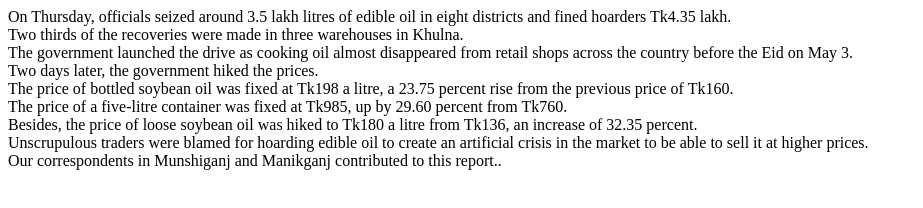
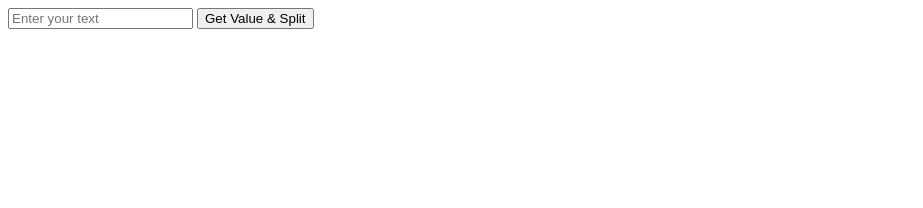
Before and after one commit to HabibullaSonet/Full-Stack-Project-for-Practice, a plain HTML site: page index.html in a window 1280 px wide. Shown: the whole page, without its empty margins (0-923 px from the left). Drawn offline with Linux system fonts and the light colour scheme.

Commit message:
Get Value and Split

```diff
--- a/index.html
+++ b/index.html
@@ -8,7 +8,8 @@
 </head>
 <body>
 
-    <div id="message">On Thursday, officials seized around 3.5 lakh litres of edible oil in eight districts and fined hoarders Tk4.35 lakh. Two thirds of the recoveries were made in three warehouses in Khulna. The government launched the drive as cooking oil almost disappeared from retail shops across the country before the Eid on May 3. Two days later, the government hiked the prices. The price of bottled soybean oil was fixed at Tk198 a litre, a 23.75 percent rise from the previous price of Tk160. The price of a five-litre container was fixed at Tk985, up by 29.60 percent from Tk760. Besides, the price of loose soybean oil was hiked to Tk180 a litre from Tk136, an increase of 32.35 percent. Unscrupulous traders were blamed for hoarding edible oil to create an artificial crisis in the market to be able to sell it at higher prices. Our correspondents in Munshiganj and Manikganj contributed to this report.</div>
+    <input id="input" type="text" placeholder="Enter your text">
+    <button type="button" onclick="splitText();">Get Value & Split</button>
 
     <script src="task1.js">
 
--- a/task1.js
+++ b/task1.js
@@ -1,8 +1,9 @@
-let message = document.getElementById("message").innerHTML;
 
-let messageArray = message.split(". ");
+function splitText(){
+    let message = document.getElementById("input").value;
+    let messageArray = message.split(". ");
 
-for (i=0; i<messageArray.length; i++){
-    document.write(`${messageArray[i]}.<br>`);
-    document.getElementById("message").innerHTML = "";
+    for (i=0; i<messageArray.length; i++){
+        document.write(`${messageArray[i]}.<br>`);
+    }
 }
```
